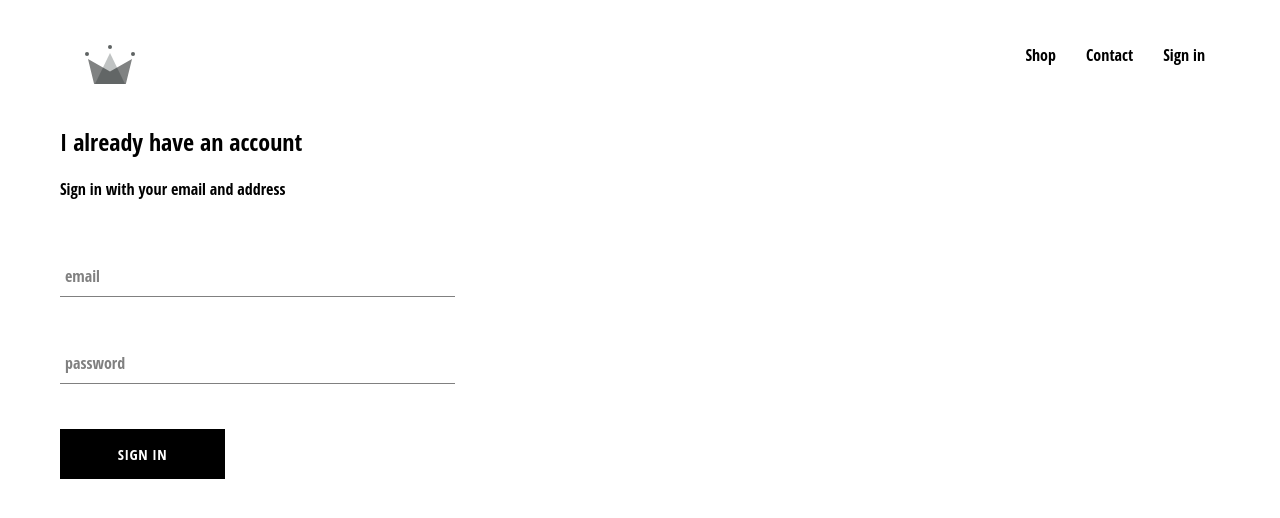
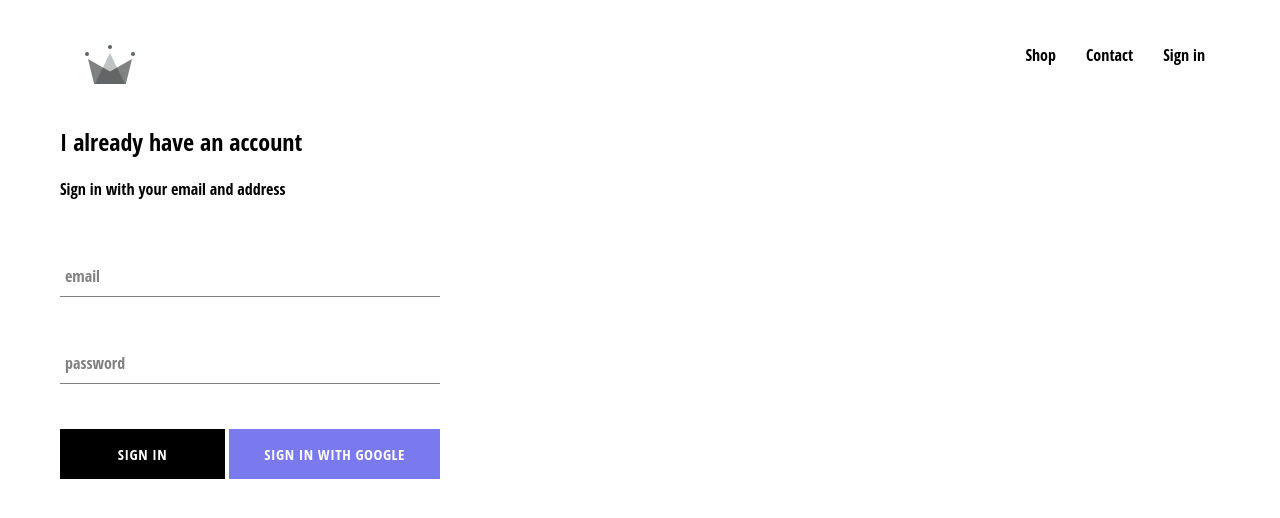
Before and after one commit to AssaadDev/crwn-clothing, a React (Create React App) app: page /sign in a window 1280 px wide. Shown: the top 518 px of the page. Built offline with nearby package versions, Linux system fonts and the light colour scheme; no server answers; the HTML template or start-up script is replaced by a standard one.

Commit message:
we implemented sign in and out with functional system of tracking sign in's and out's, only with google sign in.

```diff
--- a/package.json
+++ b/package.json
@@ -6,6 +6,7 @@
     "@testing-library/jest-dom": "^5.11.4",
     "@testing-library/react": "^11.1.0",
     "@testing-library/user-event": "^12.1.10",
+    "firebase": "^9.0.2",
     "node-sass": "^4.14.0",
     "react": "^17.0.2",
     "react-dom": "^17.0.2",
--- a/src/App.css
+++ b/src/App.css
@@ -6,3 +6,6 @@ a{
     text-decoration: none;
     color: black;
 }
+*{
+    box-sizing: border-box;
+}
--- a/src/App.js
+++ b/src/App.js
@@ -5,11 +5,34 @@ import { Homepage } from "./pages/homepage/Homepage.component.jsx";
 import ShopPage from "./pages/shop/shop.component";
 import { Header } from "./components/header/header.component";
 import { SignInOut } from "./pages/sign-in-out/signInOut.component";
+import { auth } from "./firebase/firebase.util";
 
-function App() {
+class App extends React.Component {
+  constructor() {
+    super();
+
+    this.state = {
+      currentUser: null,
+    };
+  }
+
+  unsubFromAuth = null;
+
+  componentDidMount() {
+    this.unsubFromAuth = auth.onAuthStateChanged((user) => {
+      this.setState({ currentUser: user });
+      //console.log(this.state.currentUser);
+    });
+  }
+  componentWillUnmount() {
+    this.unsubFromAuth();
+    //console.log(this.state.currentUser);
+  }
+
+  render() {
     return (
       <div>
-    <Header />
+        <Header currentUser={this.state.currentUser} />
         <Switch>
           <Route exact path="/" component={Homepage} />
           <Route exact path="/shop" component={ShopPage} />
@@ -18,5 +41,6 @@ function App() {
       </div>
     );
   }
+}
 
 export default App;
--- a/src/components/custom-button/custom-button.component.jsx
+++ b/src/components/custom-button/custom-button.component.jsx
@@ -2,8 +2,8 @@ import React from "react";
 
 import "./custom-button.styles.scss";
 
-export const CustomButton = ({ children, ...otherProps }) => (
-  <button className="custom-button" {...otherProps}>
+export const CustomButton = ({ children, isGoogle, ...otherProps }) => (
+  <button className={`${isGoogle ? 'isGoogleClass' : ''} custom-button` }{...otherProps}>
     {children}
   </button>
 );
--- a/src/components/custom-button/custom-button.styles.scss
+++ b/src/components/custom-button/custom-button.styles.scss
@@ -19,4 +19,14 @@
     color: black;
     border: 1px solid black;
   }
+
+  &.isGoogleClass {
+    background-color: rgb(122, 122, 238);
+    color: white;
+
+    &:hover{
+      background-color: rgb(85, 85, 173);
+      border: none;
+    }
+  }
 }
--- a/src/components/header/header.component.jsx
+++ b/src/components/header/header.component.jsx
@@ -2,8 +2,9 @@ import React from "react";
 import { Link } from "react-router-dom";
 import { ReactComponent as Logo } from "../../assets/crown.svg";
 import './header.styles.scss';
+import { auth } from "../../firebase/firebase.util";
 
-export const Header = () => (
+export const Header = ({currentUser}) => (
   <div className="header">
     <Link className="logo-container" to="/">
       <Logo className="logo" />
@@ -11,7 +12,13 @@ export const Header = () => (
     <div className="options">
       <Link className='option' to="/shop">Shop</Link>
       <Link className='option' to="#">Contact</Link>
-      <Link className='option' to="/sign">Sign in</Link>
+      {
+        currentUser ? (
+          <div className='option' onClick={() => auth.signOut()}>Sign out</div>
+        ):(
+          <Link className='option' to="/sign">Sign in</Link>
+        )
+      }
     </div>
   </div>
 );
--- a/src/components/header/header.styles.scss
+++ b/src/components/header/header.styles.scss
@@ -20,6 +20,7 @@
 
     .option {
       padding: 10px 15px;
+      cursor: pointer;
     }
   }
 }
--- a/src/components/sign-in/sign-in.component.jsx
+++ b/src/components/sign-in/sign-in.component.jsx
@@ -1,7 +1,8 @@
 import React from "react";
 import { FormInput } from "../form-input/form-input.component";
-import './sign-in.style.scss';
+import "./sign-in.style.scss";
 import { CustomButton } from "../custom-button/custom-button.component";
+import { signInWithGoogle } from "../../firebase/firebase.util";
 
 class SignIn extends React.Component {
   constructor(props) {
@@ -12,7 +13,7 @@ class SignIn extends React.Component {
     };
   }
 
-  handleSubmit = event => {
+  handleSubmit = (event) => {
     event.preventDefault();
 
     this.setState({ email: "", password: "" });
@@ -27,8 +28,8 @@ class SignIn extends React.Component {
   render() {
     return (
       <div className="sign-in">
-        <h2 className='title'>I already have an account</h2>
-        <span className='title'>Sign in with your email and address</span>
+        <h2 className="title">I already have an account</h2>
+        <span className="title">Sign in with your email and address</span>
 
         <form onSubmit={this.handleSubmit}>
           <FormInput
@@ -49,8 +50,12 @@ class SignIn extends React.Component {
             required
           />
 
-
-          <CustomButton type="submit">Sign in</CustomButton>
+          <div className="buttons">
+            <CustomButton type="submit">Sign in</CustomButton>
+            <CustomButton onClick={signInWithGoogle} isGoogle>
+              Sign in with google
+            </CustomButton>
+          </div>
         </form>
       </div>
     );
--- /dev/null
+++ b/src/firebase/firebase.util.js
@@ -0,0 +1,29 @@
+import firebase from 'firebase/compat/app';
+import 'firebase/compat/auth';
+import 'firebase/compat/firestore';
+
+
+const conf ={
+    apiKey: "AIzaSyDkiJrLpgBHeQAPXa3DxIyIa5auaXk1KB8",
+    authDomain: "crwn-db-ffd66.firebaseapp.com",
+    projectId: "crwn-db-ffd66",
+    storageBucket: "crwn-db-ffd66.appspot.com",
+    messagingSenderId: "475219254355",
+    appId: "1:475219254355:web:17ff29a1e8c0f4b01d3aa6",
+    measurementId: "G-7NL8EHH39V"
+  };
+
+  firebase.initializeApp(conf); // ???
+
+export const auth = firebase.auth();  // autorizacija potrebna
+export const firestore = firebase.firestore(); //mjesto u 'bazi'
+
+const provider = new firebase.auth.GoogleAuthProvider(); // odabir provajdera
+//pomocu kojeg cemo raditi autorizaciju korisnika i login
+// tj. pomocu kojeg provajdera cemo se loginovati
+provider.setCustomParameters({ prompt: 'select_account' }); // dati  mogucnost korisniku da
+// odabere accout odabranog provajdera
+export const signInWithGoogle = () => auth.signInWithPopup(provider); // autoririzacija i
+// otvoriti novi prozor  za odabri profila datog provajdera
+
+export default firebase;
```
Also changed, not shown: 1 other file (tests, documents, lock files or other folders). Lines whose indentation alone changed are shown as unchanged.
